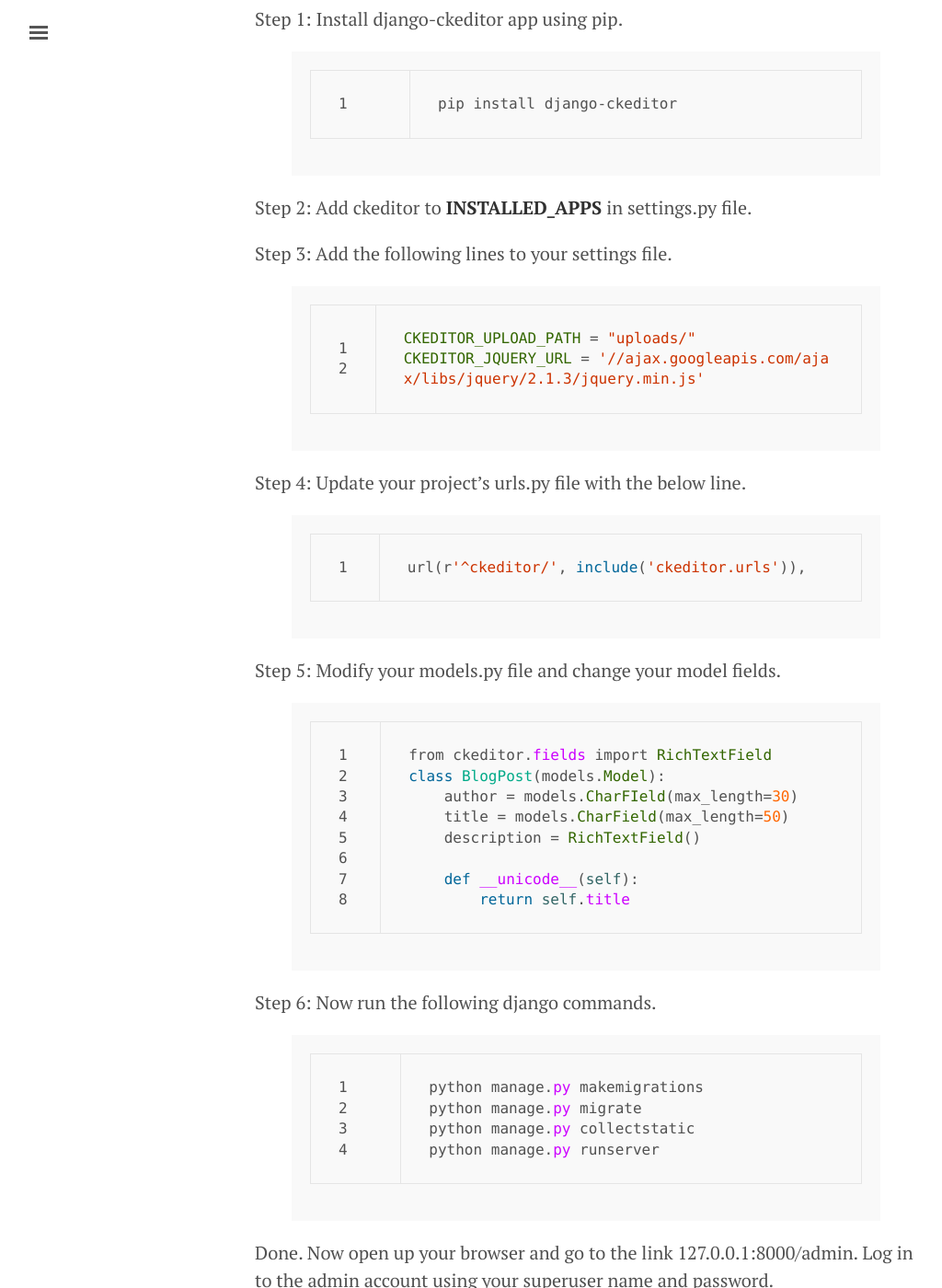
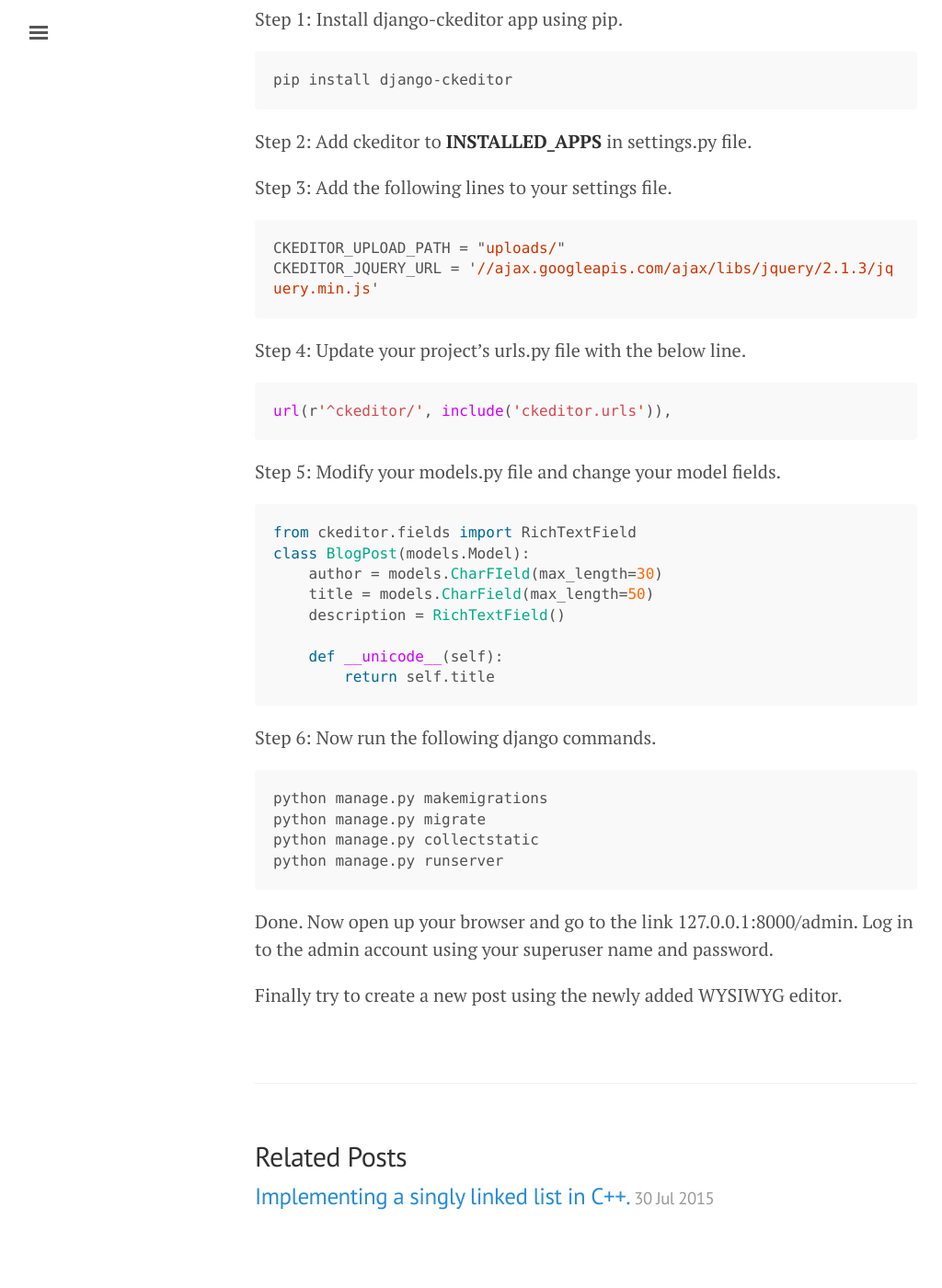
Before and after one commit to pattu777/pattu777.github.io, a Jekyll site: the page built from _posts/2015-07-30-wysiwyg-editor-django.md, in a window 1280 px wide and 1400 px high, scrolled down 656 px. Shown: the whole window at 92% size, without its empty margins (3-1027 px from the left). Built offline with Jekyll 4.4.1, drawn with Linux system fonts in a browser that asks for light colours; comment, search, counter and statistics services are not loaded; after the commit the page ends 2033 px from its top, so only the background shows below that.

Commit message:
code block changed

````diff
--- a/_posts/2015-07-30-wysiwyg-editor-django.md
+++ b/_posts/2015-07-30-wysiwyg-editor-django.md
@@ -19,9 +19,9 @@ In this post I will install and configure django-ckeditor.
 Step 1:
 Install django-ckeditor app using pip.
 
-{% highlight ruby linenos %}
+```python
 pip install django-ckeditor
-{% endhighlight %}
+```
 
 Step 2:
 Add ckeditor to <strong>INSTALLED_APPS</strong> in settings.py file.
@@ -29,22 +29,22 @@ Add ckeditor to <strong>INSTALLED_APPS</strong> in settings.py file.
 Step 3:
 Add the following lines to your settings file.
 
-{% highlight ruby linenos %}
+```javascript
 CKEDITOR_UPLOAD_PATH = "uploads/"
 CKEDITOR_JQUERY_URL = '//ajax.googleapis.com/ajax/libs/jquery/2.1.3/jquery.min.js'
-{% endhighlight %}
+```
 
 Step 4:
 Update your project's urls.py file with the below line.
 
-{% highlight ruby linenos %}
+```python
 url(r'^ckeditor/', include('ckeditor.urls')),
-{% endhighlight %}
+```
 
 Step 5:
 Modify your models.py file and change your model fields.
 
-{% highlight ruby linenos %}
+```python
 from ckeditor.fields import RichTextField
 class BlogPost(models.Model):
     author = models.CharFIeld(max_length=30)
@@ -53,17 +53,17 @@ class BlogPost(models.Model):
 
     def __unicode__(self):
         return self.title
-{% endhighlight %}
+```
 
 Step 6:
 Now run the following django commands.
 
-{% highlight ruby linenos %}
+```
 python manage.py makemigrations
 python manage.py migrate
 python manage.py collectstatic
 python manage.py runserver
-{% endhighlight %}
+```
 
 Done. Now open up your browser and go to the link 127.0.0.1:8000/admin. Log in to the admin account using your superuser name and password.
 
````
Also changed, not shown: _posts/2015-07-30-linked-list-c++.md (+6 -6 lines).
